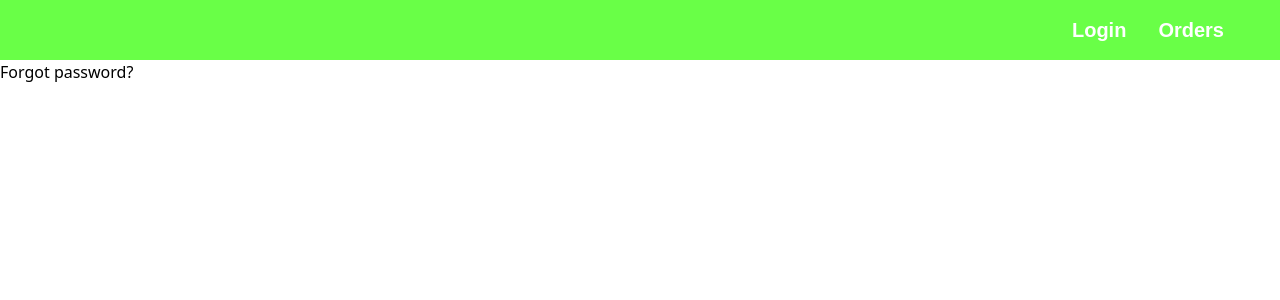
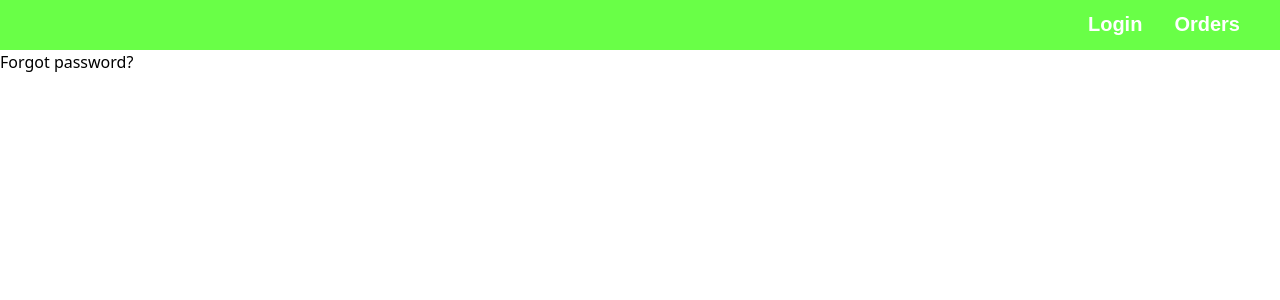
Before and after one commit to TiboMertens/SWEARLondon-VUE, a Vue app: page /#/ in a window 1280 px wide. Shown: the top 300 px of the page. Built offline with nearby package versions, Linux system fonts and the light colour scheme.

Commit message:
fix: nav height

```diff
--- a/src/components/Nav.vue
+++ b/src/components/Nav.vue
@@ -2,8 +2,8 @@
 </script>
 
 <template>
-    <nav class="bg-[#69FF47] flex justify-end p-4">
-        <div class="pr-6">
+    <nav class="bg-[#69FF47] flex justify-end h-[50px]">
+        <div class="pr-6 p-2.5">
             <router-link class="nav-link mx-4 font-bold text-white hover:text-black text-lg md:text-xl"
                 to="/">Login</router-link>
             <router-link class="nav-link mx-4 font-bold text-white hover:text-black text-lg md:text-xl"
```
